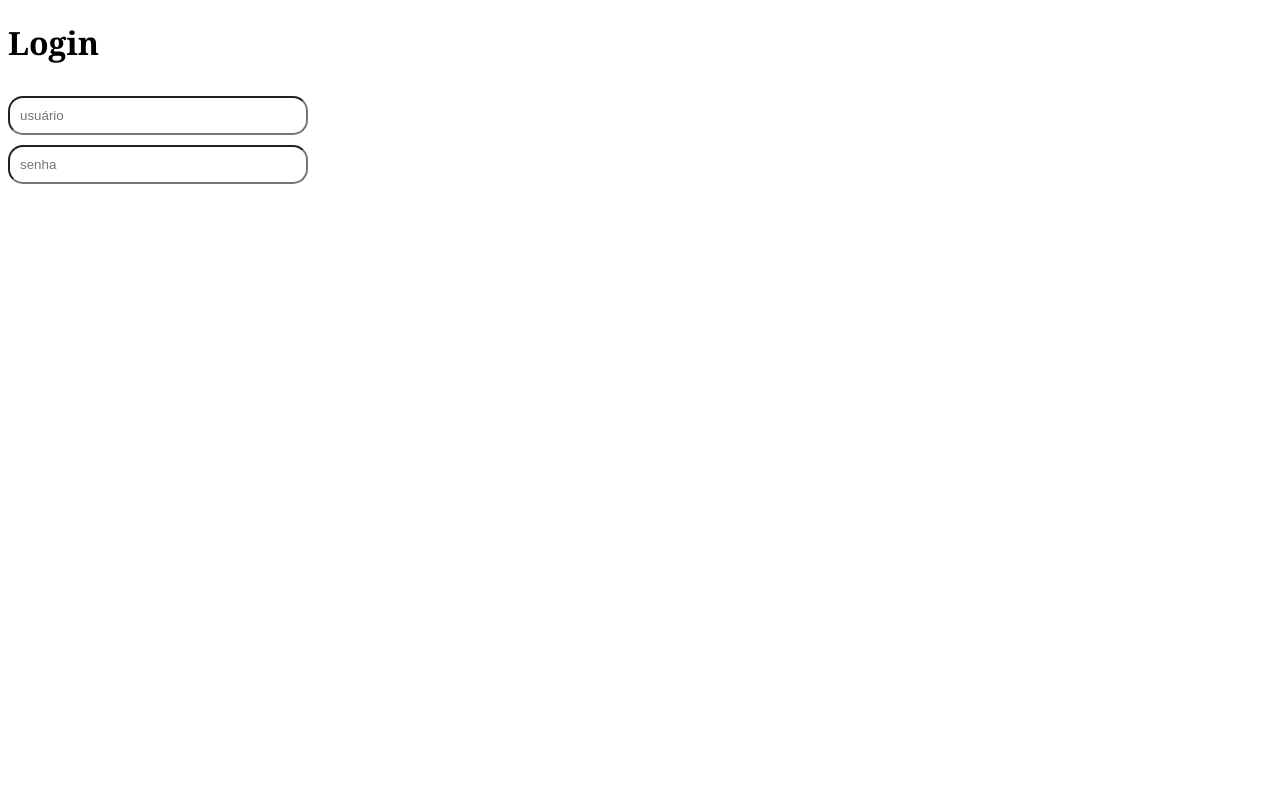
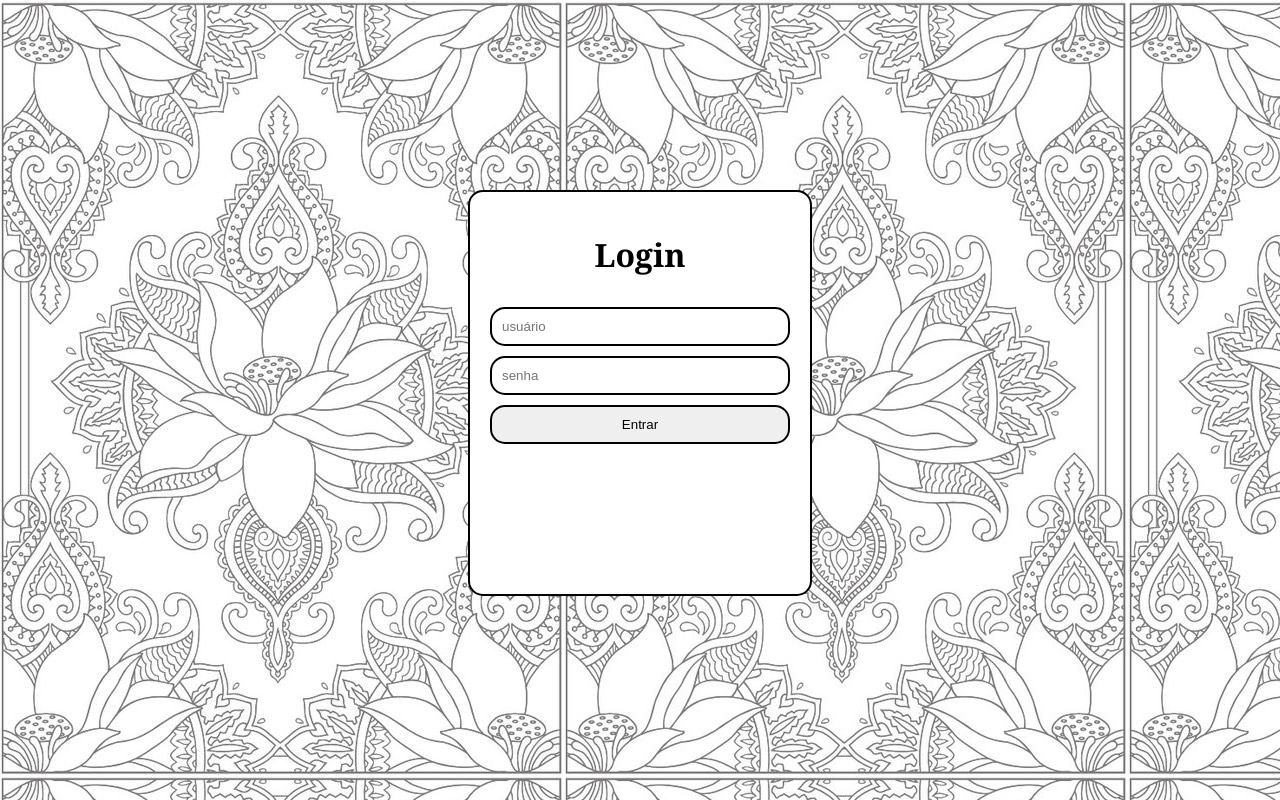
Before and after one commit to DeiseFAS/Lab365-FullStack-modulo01, a plain HTML site: page md1-semana-02/M1S02-Ex2-CriarLogin-App-LoginStart/index.html in a window 1280 px wide. Drawn offline with Linux system fonts and the light colour scheme.

Commit message:
Atualização exercício M1S02-Ex2

```diff
--- /dev/null
+++ b/md1-semana-02/M1S02-Ex2-CriarLogin-App-LoginStart/css/style.css
@@ -0,0 +1,40 @@
+body{
+    font-family: Georgia, 'Times New Roman', Times, serif;
+    background-image: url("../img/padrao.jpg");
+
+}
+
+#login, #resultado{
+    border-radius: 15px;
+    border: 2px solid #000;
+    display: flex;
+    flex-direction: column;
+    max-width: 300px;
+    margin: 15% auto;
+    padding: 20px;
+    background-color: #fff;
+}
+
+#resultado{
+    border: none;
+}
+
+#erro{
+    color: #f00;
+}
+
+h1{
+    text-align: center;
+}
+
+input, button{
+    margin-top: 10px;
+    padding: 10px;
+    border-radius: 15px;
+    border: 2px solid #000;
+
+}
+
+button{
+    cursor: pointer;
+}
--- a/md1-semana-02/M1S02-Ex2-CriarLogin-App-LoginStart/index.html
+++ b/md1-semana-02/M1S02-Ex2-CriarLogin-App-LoginStart/index.html
@@ -6,17 +6,27 @@
     <meta http-equiv="X-UA-Compatible" content="IE=edge">
     <meta name="viewport" content="width=device-width, initial-scale=1.0">
     <title>[M1S02] Ex2</title>
+    <link href="css/style.css" rel="stylesheet">
 </head>
 
-<body style="font-family: Georgia, 'Times New Roman', Times, serif;">
+<body>
 
 
-    <h1>Login</h1>
-    <div style="display: flex; flex-direction: column; max-width: 300px;">
-        <input style="margin-top: 10px; padding: 10px; border-radius: 15px;" type="text" placeholder="usuário">
-        <input style="margin-top: 10px; padding: 10px; border-radius: 15px;" type="text" placeholder="senha">
+
+    <div id="login">
+        <h1>Login</h1>
+        <input id="usuario" type="text" placeholder="usuário">
+        <input id="senha" type="text" placeholder="senha">
+        <button id="entrar">
+            Entrar
+        </button>
+
+        <div id="resultado"> </div>
+
     </div>
 
+
+    <script src="js/scripts.js"></script>
 </body>
 
 </html>
--- /dev/null
+++ b/md1-semana-02/M1S02-Ex2-CriarLogin-App-LoginStart/js/scripts.js
@@ -0,0 +1,15 @@
+
+let usuario= document.getElementById("usuario")
+let senha= document.getElementById("senha")
+let entrar=document.getElementById("entrar")
+let resultado=document.getElementById("resultado")
+
+function validarDados(){
+    if(usuario.value == "deise" && senha.value == "1234"){
+        resultado.innerHTML= "Você está Logado"
+    } else {
+        resultado.innerHTML= "<div id='erro'>Login incorreto</div>"
+    }
+}
+
+entrar.addEventListener("click",validarDados)
```
Also changed, not shown: README.md, md1-semana-02/M1S02-Ex2-CriarLogin-App-LoginStart/img/padrao.jpg (added).
